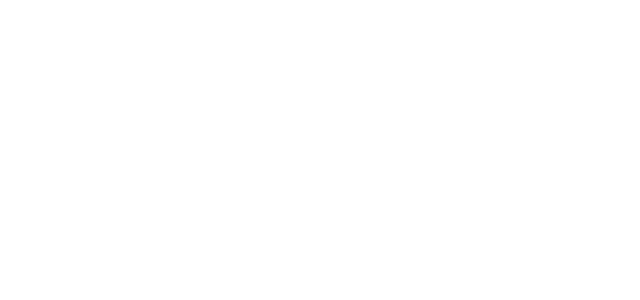
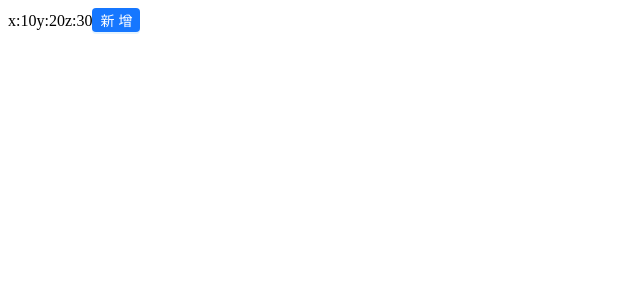
Before and after one commit to lidongyun120398/learnReact, a React app in the folder hooks-demo/: page / in a window 1280 px wide. Shown: the top 300 px of the page, without its empty margins (0-640 px from the left). Built offline with nearby package versions, Linux system fonts and the light colour scheme.

Commit message:
useState同步异步

```diff
--- a/hooks-demo/package.json
+++ b/hooks-demo/package.json
@@ -78,7 +78,7 @@
     "workbox-webpack-plugin": "^6.4.1"
   },
   "scripts": {
-    "start": "git node scripts/start.js",
+    "start": "cross-env PORT=8080 node scripts/start.js",
     "build": "node scripts/build.js",
     "test": "node scripts/test.js"
   },
--- a/hooks-demo/scripts/start.js
+++ b/hooks-demo/scripts/start.js
@@ -1,4 +1,4 @@
-'use strict';
+
 
 // Do this as the first thing so that any code reading it knows the right env.
 process.env.BABEL_ENV = 'development';
@@ -45,7 +45,7 @@
 
 // Tools like Cloud9 rely on this.
 const DEFAULT_PORT = parseInt(process.env.PORT, 10) || 3000;
-const HOST = process.env.HOST || '0.0.0.0';
+const HOST = process.env.HOST || '127.0.0.1';
 
 if (process.env.HOST) {
   console.log(
--- a/hooks-demo/src/index.jsx
+++ b/hooks-demo/src/index.jsx
@@ -1,8 +1,16 @@
 import React from 'react';
 import ReactDOM from 'react-dom/client';
+import Demo from './views/Demo3(useState执行时机)'
+import Vote from './views/Vote'
+
+import { ConfigProvider } from 'antd';
+import zhCN from 'antd/locale/zh_CN'
 
 
 const root = ReactDOM.createRoot(document.getElementById('root'));
 root.render(
-
+  <ConfigProvider locale={zhCN}>
+    {/* <Vote title="React学好需要JS功底"/> */}
+    <Demo />
+  </ConfigProvider>
 );
--- a/hooks-demo/src/Demo1.jsx
+++ b/hooks-demo/src/views/Demo1(useState基本使用).jsx
@@ -23,7 +23,7 @@
 
   return <div className='demo'>
     <span className="num">{ num }</span>
-    <Button type='primary' size='small' click={handle}></Button>
+    <Button type='primary' size='small' onClick={handle}></Button>
   </div>
 }
 
--- a/hooks-demo/src/Demo2.jsx
+++ b/hooks-demo/src/views/Demo2(useState底层机制).jsx
@@ -19,7 +19,7 @@
 
   return <div className='demo'>
     <span className="num">{ num }</span>
-    <Button type='primary' size='small' click={handle}>新增</Button>
+    <Button type='primary' size='small' onClick={handle}>新增</Button>
   </div>
 }
 
--- /dev/null
+++ b/hooks-demo/src/views/Demo3(useState执行时机).jsx
@@ -0,0 +1,29 @@
+import React, { useState } from 'react'
+import { Button } from 'antd'
+
+/*
+  在React18中,基于useState创建出来的修改状态的方法，他们的执行也是异步的，原理:等同于类组件中的this.setState
+    + 基于异步操作 & 更新队列，实现状态的批处理
+  在任何地方修改状态，都是采用异步编程的方式
+*/
+const Demo3 = function Demo3(){
+  console.log('RENDER渲染')
+  let [ x, setX ] = useState(10)
+  let [ y, setY ] = useState(20)
+  let [ z, setZ ] = useState(30)
+
+  const handle = () => {
+   setX(x + 1);
+   setY(y + 1);
+   setZ(z + 1);
+  }
+
+  return <div className='demo'>
+    <span className="num">x:{x}</span>
+    <span className="num">y:{y}</span>
+    <span className="num">z:{z}</span>
+    <Button type='primary' size='small' onClick={handle}>新增</Button>
+  </div>
+}
+
+export default Demo3
--- /dev/null
+++ b/hooks-demo/src/views/Vote.jsx
@@ -0,0 +1,49 @@
+import React, { useState } from 'react';
+import { Button } from 'antd';
+import './Vote.less';
+
+/*
+  执行一次useState：把需要的状态信息都放在对象中统一管理
+    + 执行setState方法的时候，更新的是整个对象，传递的是啥值，就把状态整体改完啥值
+    + setState({ supNum:state.supNum + 1 })单独修改supNum的值，oppNum的值就丢失了，不会像setState一样支持部分状态更新
+
+  官方建议:需要多个状态，就把useState执行多次即可
+*/
+
+const Vote = function Vote(props){
+  let { title } = props
+  // let [ state, setState ] = useState({
+  //   supNum: 10,
+  //   oppNum: 5
+  // })
+
+  let [ supNum, setSupNum ] = useState(10),
+      [ oppNum, setOppNum ] = useState(5);
+
+  const handle = (type) => {
+    if(type === 'sup'){
+      setSupNum(supNum + 1)
+      return
+    }
+    setOppNum(oppNum + 1)
+  }
+
+    return <div className="vote-box">
+      <div className="header">
+        <h2 className="title">
+          {title}
+        </h2>
+        <span>{supNum + oppNum}人</span>
+      </div>
+      <div className="main">
+        <p>支持人数:{supNum}人</p>
+        <p>反对人数:{oppNum}人</p>
+      </div>
+      <div className="footer">
+        <Button type='primary' onClick={handle.bind(null,'sup')}>支持</Button>
+        <Button type='primary' danger onClick={handle.bind(null,'opp')}>反对</Button>
+      </div>
+    </div>
+}
+
+export default Vote
```
Also changed, not shown: hooks-demo/src/views/Vote.less (added).
